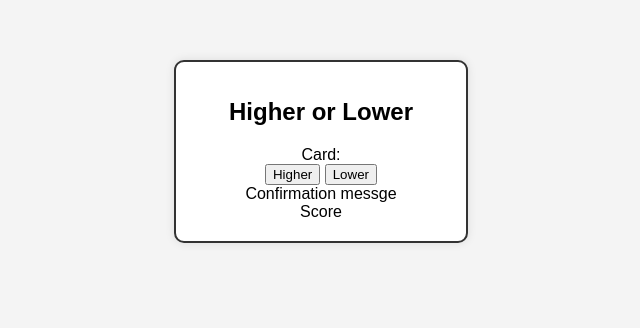
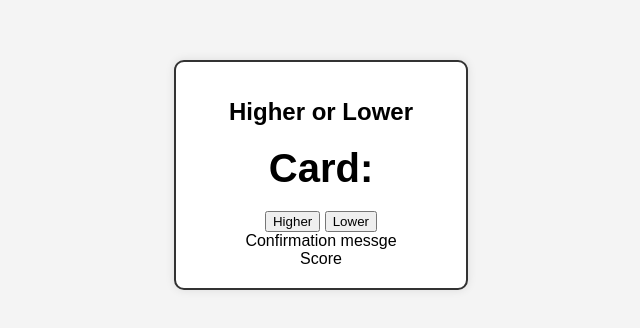
Before and after one commit to RhysTyler112/Interactive-Front-End-Development, a plain HTML site: page index.html in a window 1280 px wide. Shown: the part 1204-1532 px from the top of the page, without its empty margins (319-959 px from the left). Drawn offline with Linux system fonts and the light colour scheme.

Commit message:
add basic style of where the card will be displayed

```diff
--- a/assets/CSS/style.css
+++ b/assets/CSS/style.css
@@ -18,3 +18,9 @@ h1 {
     font-size: 24px;
     margin-bottom: 20px;
 }
+
+#display-card {
+    font-size: 40px;
+    margin-bottom: 20px;
+    font-weight: bold;
+}
--- a/index.html
+++ b/index.html
@@ -9,7 +9,7 @@
 <body>
     <div class="game-area">
         <h1>Higher or Lower</h1>
-        <div>Card:<span></span></div>
+        <div id="display-card">Card:<span></span></div>
         <div>
             <button>Higher</button>
             <button>Lower</button>
```
